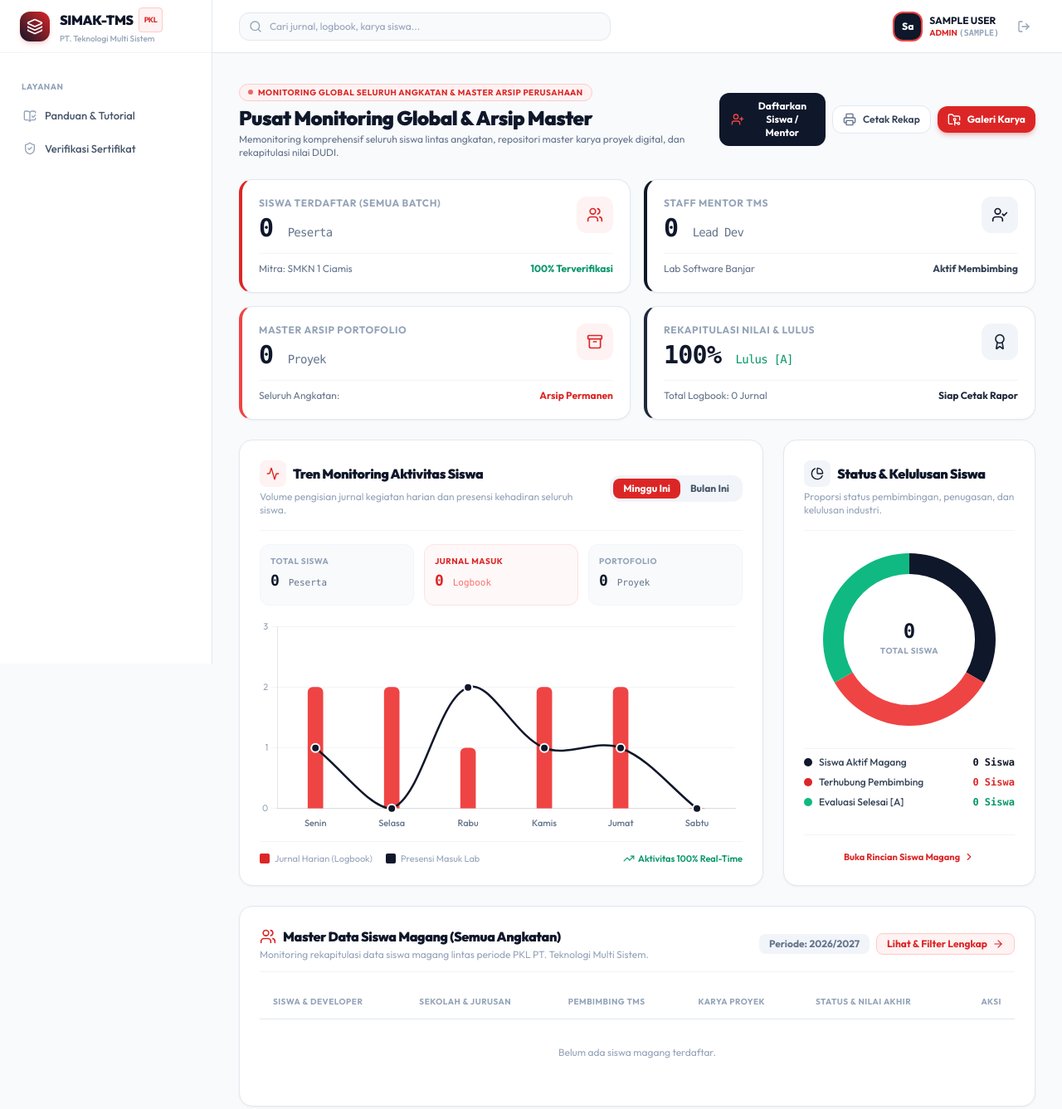
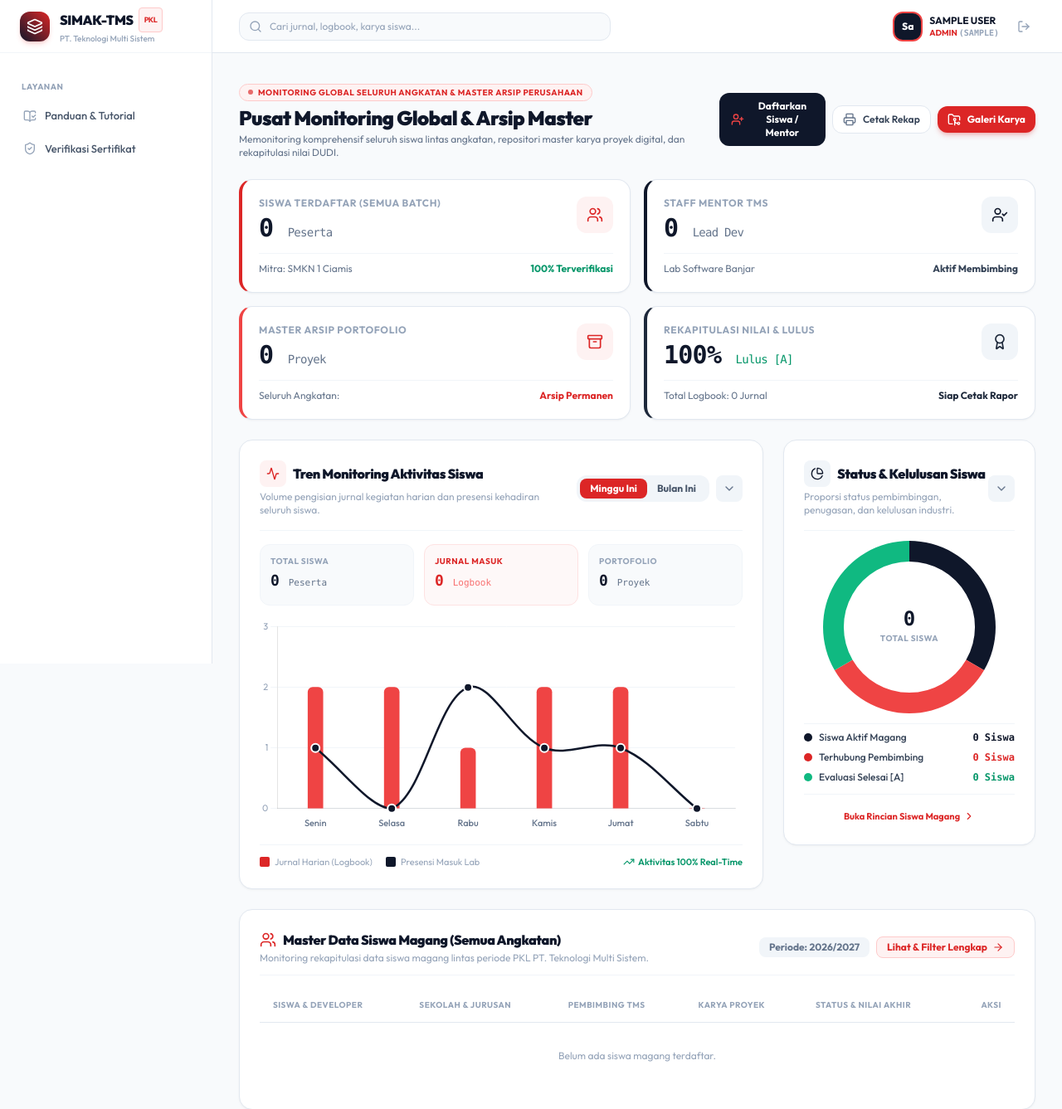
Before and after one commit to PradiptaPPLG/simak-tms, a Laravel app: page /admin in a window 1280 px wide. Shown: the top 1337 px of the page at 83% size. Run offline with Laravel 12, Linux system fonts and the light colour scheme; the visitor is signed in with stand-in values (Sample User, id 1); data comes from the database, SQL or seed files in the repository; data that the repository does not hold is empty; parts of the project's set-up code (start-up, migrations or seed data) failed here and were passed over; some libraries are stand-ins or nearby versions.

Commit message:
feat: add SimakController and views for authentication and admin dashboard

```diff
--- a/app/Http/Controllers/SimakController.php
+++ b/app/Http/Controllers/SimakController.php
@@ -51,7 +51,7 @@ class SimakController extends Controller
         }
 
         return back()->withErrors([
-            'login_id' => 'ID Pengguna / Email atau Kata Sandi salah. Gunakan ID 5-digit Anda (contoh: 19364) dan kata sandi: tmshebatsukses.',
+            'login_id' => 'ID Pengguna atau Kata Sandi salah.',
         ])->onlyInput('login_id');
     }
 
--- a/resources/views/admin/dashboard.blade.php
+++ b/resources/views/admin/dashboard.blade.php
@@ -112,27 +112,43 @@
     <div class="grid grid-cols-1 lg:grid-cols-3 gap-6">
 
         <!-- Chart 1: Tren Monitoring Aktivitas & Siswa (Bar & Line Combo) -->
-        <div class="mas-card p-4 sm:p-6 lg:col-span-2 flex flex-col justify-between overflow-hidden">
-            <div class="flex flex-col sm:flex-row sm:items-center justify-between gap-3 pb-4 border-b border-slate-100">
-                <div>
+        <div class="mas-card p-4 sm:p-6 lg:col-span-2 flex flex-col justify-between overflow-hidden self-start w-full transition-all">
+            <div id="chart-trend-header" class="flex flex-col sm:flex-row sm:items-center justify-between gap-3 pb-4 border-b border-slate-100 transition-all">
+                <div class="flex items-center justify-between gap-2 w-full sm:w-auto">
+                    <div class="min-w-0">
                         <div class="flex items-center gap-2">
                             <div class="w-8 h-8 rounded-lg bg-red-50 text-red-600 flex items-center justify-center shrink-0 aspect-square">
                                 <i data-lucide="activity" class="w-4 h-4"></i>
                             </div>
-                        <h2 class="text-base font-black text-slate-900 tracking-tight">Tren Monitoring Aktivitas Siswa</h2>
+                            <h2 class="text-sm sm:text-base font-black text-slate-900 tracking-tight">Tren Monitoring Aktivitas Siswa</h2>
                         </div>
-                    <p class="text-xs text-slate-400 mt-1">Volume pengisian jurnal kegiatan harian dan presensi kehadiran seluruh siswa.</p>
+                        <p id="chart-trend-sub" class="text-xs text-slate-400 mt-1">Volume pengisian jurnal kegiatan harian dan presensi kehadiran seluruh siswa.</p>
                     </div>
 
-                <!-- Toggle Timeframe: Minggu Ini / Bulan Ini -->
-                <div class="flex items-center bg-slate-100 p-1 rounded-xl text-xs font-bold flex-shrink-0 self-start sm:self-auto">
+                    <!-- Tombol Panah Mobile (Sisi Kanan Atas) -->
+                    <button type="button" onclick="toggleChartCard('chart-trend')" class="sm:hidden w-7 h-7 rounded-lg bg-slate-100 hover:bg-slate-200 text-slate-500 hover:text-slate-700 flex items-center justify-center transition-all cursor-pointer shrink-0" title="Sembunyikan Grafik">
+                        <i data-lucide="chevron-down" class="w-4 h-4"></i>
+                    </button>
+                </div>
+
+                <!-- Kontrol Timeframe & Tombol Panah Desktop -->
+                <div class="flex items-center gap-2 self-start sm:self-auto shrink-0 w-full sm:w-auto justify-between sm:justify-end">
+                    <div id="chart-trend-controls" class="flex items-center bg-slate-100 p-1 rounded-xl text-xs font-bold">
                         <button id="btn-chart-weekly" onclick="switchTimeframe('weekly')" class="px-3 py-1 rounded-lg bg-red-600 text-white shadow-xs transition-all">Minggu Ini</button>
                         <button id="btn-chart-monthly" onclick="switchTimeframe('monthly')" class="px-3 py-1 rounded-lg bg-transparent text-slate-600 hover:text-slate-900 transition-all">Bulan Ini</button>
                     </div>
+
+                    <!-- Tombol Panah Desktop (Sisi Kanan Atas Kecil Warna Abu) -->
+                    <button type="button" onclick="toggleChartCard('chart-trend')" class="hidden sm:flex w-8 h-8 rounded-lg bg-slate-100 hover:bg-slate-200 text-slate-500 hover:text-slate-700 items-center justify-center transition-all cursor-pointer shrink-0" title="Sembunyikan Grafik">
+                        <i data-lucide="chevron-down" class="w-4 h-4"></i>
+                    </button>
+                </div>
             </div>
 
+            <!-- Konten Grafik (Bisa Disembunyikan) -->
+            <div id="chart-trend-body" class="space-y-4">
                 <!-- Metric Telemetry Badges (Compact & Truncate Safe on Mobile) -->
-            <div class="grid grid-cols-3 gap-2 sm:gap-3 my-4">
+                <div class="grid grid-cols-3 gap-2 sm:gap-3 mt-4 mb-2">
                     <div class="p-2 sm:p-3 rounded-xl bg-slate-50 border border-slate-100 min-w-0">
                         <div class="text-[9px] sm:text-[10px] font-bold text-slate-400 uppercase tracking-wider truncate">Total Siswa</div>
                         <div class="text-base sm:text-lg font-black text-slate-900 font-mono mt-0.5 truncate">{{ $totalInterns }} <span class="text-[10px] sm:text-[11px] font-normal text-slate-500">Peserta</span></div>
@@ -152,7 +168,7 @@
                     <canvas id="adminMonitoringChart"></canvas>
                 </div>
 
-            <div class="mt-3 pt-3 border-t border-slate-100 flex flex-wrap items-center justify-between gap-2 text-[11px] text-slate-400">
+                <div class="pt-3 border-t border-slate-100 flex flex-wrap items-center justify-between gap-2 text-[11px] text-slate-400">
                     <div class="flex items-center gap-4">
                         <span class="flex items-center gap-1.5"><span class="w-3 h-3 rounded-sm bg-red-600 inline-block"></span> Jurnal Harian (Logbook)</span>
                         <span class="flex items-center gap-1.5"><span class="w-3 h-3 rounded-sm bg-slate-900 inline-block"></span> Presensi Masuk Lab</span>
@@ -163,19 +179,29 @@
                     </span>
                 </div>
             </div>
+        </div>
 
         <!-- Chart 2: Komposisi & Distribusi Status Siswa (Doughnut Chart) -->
-        <div class="mas-card p-4 sm:p-6 flex flex-col justify-between overflow-hidden">
-            <div class="pb-4 border-b border-slate-100">
+        <div class="mas-card p-4 sm:p-6 flex flex-col justify-between overflow-hidden self-start w-full transition-all">
+            <div id="chart-status-header" class="flex items-center justify-between gap-3 pb-4 border-b border-slate-100 transition-all">
+                <div class="min-w-0">
                     <div class="flex items-center gap-2">
                         <div class="w-8 h-8 rounded-lg bg-slate-100 text-slate-900 flex items-center justify-center shrink-0 aspect-square">
                             <i data-lucide="pie-chart" class="w-4 h-4"></i>
                         </div>
-                    <h2 class="text-base font-black text-slate-900 tracking-tight">Status & Kelulusan Siswa</h2>
+                        <h2 class="text-sm xl:text-base font-black text-slate-900 tracking-tight whitespace-nowrap">Status & Kelulusan Siswa</h2>
                     </div>
-                <p class="text-xs text-slate-400 mt-1">Proporsi status pembimbingan, penugasan, dan kelulusan industri.</p>
+                    <p id="chart-status-sub" class="text-xs text-slate-400 mt-1">Proporsi status pembimbingan, penugasan, dan kelulusan industri.</p>
                 </div>
 
+                <!-- Tombol Panah (Sisi Kanan Atas Kecil Warna Abu) -->
+                <button type="button" onclick="toggleChartCard('chart-status')" class="w-7 h-7 sm:w-8 sm:h-8 rounded-lg bg-slate-100 hover:bg-slate-200 text-slate-500 hover:text-slate-700 flex items-center justify-center transition-all cursor-pointer shrink-0" title="Sembunyikan Grafik">
+                    <i data-lucide="chevron-down" class="w-4 h-4"></i>
+                </button>
+            </div>
+
+            <!-- Konten Grafik Donut (Bisa Disembunyikan) -->
+            <div id="chart-status-body" class="space-y-3">
                 <!-- Canvas Doughnut Container with centered counter -->
                 <div class="relative w-full max-w-full h-52 my-3 flex items-center justify-center overflow-hidden">
                     <canvas id="adminStatusDonutChart"></canvas>
@@ -217,6 +243,7 @@
                         <span>Buka Rincian Siswa Magang</span>
                         <i data-lucide="chevron-right" class="w-3.5 h-3.5"></i>
                     </a>
+                </div>
             </div>
         </div>
 
@@ -627,6 +654,47 @@
         }
     }
 
+    // Toggle Collapse / Expand Chart Cards
+    function toggleChartCard(name) {
+        const body = document.getElementById(name + '-body');
+        const sub = document.getElementById(name + '-sub');
+        const controls = document.getElementById(name + '-controls');
+        const header = document.getElementById(name + '-header');
+        if (!body) return;
+
+        const isHidden = body.classList.contains('hidden');
+        const btns = document.querySelectorAll(`button[onclick*="'${name}'"]`);
+
+        if (isHidden) {
+            // Expand (tampil penuh kembali)
+            body.classList.remove('hidden');
+            if (sub) sub.classList.remove('hidden');
+            if (controls) controls.classList.remove('hidden');
+            if (header) {
+                header.classList.add('border-b', 'pb-4');
+                header.classList.remove('pb-0');
+            }
+            btns.forEach(b => {
+                b.innerHTML = '<i data-lucide="chevron-down" class="w-4 h-4"></i>';
+                b.setAttribute('title', 'Sembunyikan Grafik');
+            });
+        } else {
+            // Collapse (sembunyi menjadi satu bar judul dengan arrow up)
+            body.classList.add('hidden');
+            if (sub) sub.classList.add('hidden');
+            if (controls) controls.classList.add('hidden');
+            if (header) {
+                header.classList.remove('border-b', 'pb-4');
+                header.classList.add('pb-0');
+            }
+            btns.forEach(b => {
+                b.innerHTML = '<i data-lucide="chevron-up" class="w-4 h-4"></i>';
+                b.setAttribute('title', 'Tampilkan Grafik');
+            });
+        }
+        lucide.createIcons();
+    }
+
     document.addEventListener('DOMContentLoaded', function () {
         // 1. Dataset for Monitoring Activity Chart
         const chartDataWeekly = {
```
Also changed, not shown: resources/views/auth/login.blade.php (+20 -19 lines). Lines whose indentation alone changed are shown as unchanged.
